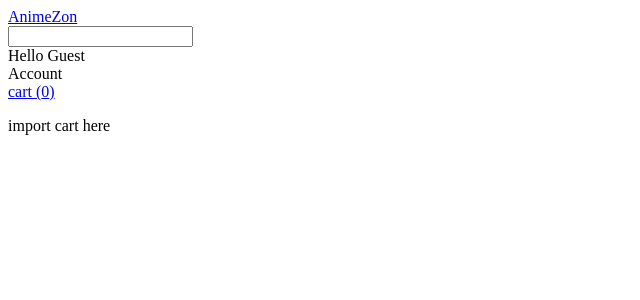
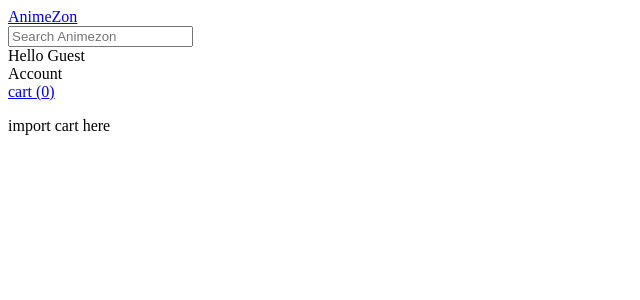
Before and after one commit to AnimeZON/Grace-Shopper-AnimeZON, a React app: page /#/checkout in a window 1280 px wide. Shown: the top 300 px of the page, without its empty margins (0-640 px from the left). Built offline with nearby package versions, Linux system fonts and the light colour scheme; no server answers; the HTML template or start-up script is replaced by a standard one.

Commit message:
search event target value is consoled log

```diff
--- a/src/Components/App.js
+++ b/src/Components/App.js
@@ -44,7 +44,7 @@ const App = () => {
 
       <div>
         <Routes>
-        <Route path='/' element={<Search />} />
+        <Route path='/search/:term' element={<ProductList />} />
         </Routes>
 
         <Routes>
--- a/src/Components/Navbar.js
+++ b/src/Components/Navbar.js
@@ -7,6 +7,7 @@ import Login from './Login';
 import App from './App';
 import { fetchCart, fetchProducts, logout } from '../store'
 import Cart from './Cart'
+import Search from './Search';
 
 const Navbar = () => {
   const dispatch = useDispatch();
@@ -41,7 +42,7 @@ const Navbar = () => {
         </Link>
 
         <div className='nav_search'>
-          <input type='text' />
+          <Search />
         </div>
 
         <div className='nav_user'>
--- a/src/Components/Search.js
+++ b/src/Components/Search.js
@@ -1,9 +1,17 @@
 import React from 'react'
+import { useNavigate } from 'react-router-dom'
 
 const Search = () => {
+  const navigate = useNavigate();
+
+  const search = (ev) => {
+    console.log(ev.target.value)
+  };
+
+
   return (
     <div>
-      <hr />
+      <input placeholder='Search Animezon' onChange={ search }/>
     </div>
   )
 }
```
